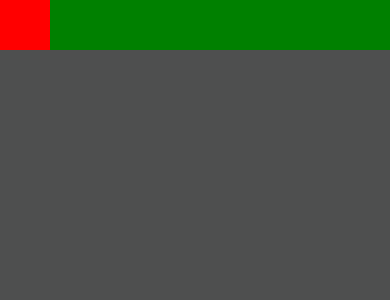
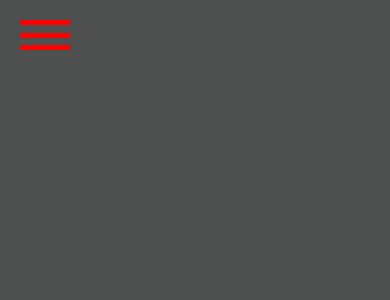
Before and after one commit to RudnickiPawel/p_rudnicki_portfolio, a React (Create React App) app: page / in a window 390 px wide. Shown: the top 300 px of the page. Built offline with nearby package versions, Linux system fonts and the light colour scheme.

Commit message:
hamburger animation done

```diff
--- a/src/components/Header/Hamburger/Hamburger.js
+++ b/src/components/Header/Hamburger/Hamburger.js
@@ -2,7 +2,8 @@ import '../../../styles/main.sass';
 
 const Hamburger = (props) => {
   return (
-    <div className='Hamburger' onClick={props.clicked}>
+    <div className= {props.isMenuOn ? 'Hamburger Hamburger-x' : 'Hamburger'} onClick={props.clicked}>
+      {/* basically if menu is on then hamburger is in X shape*/}
       <div className='Hamburger__line1'></div>
       <div className='Hamburger__line2'></div>
       <div className='Hamburger__line3'></div>
--- a/src/components/Header/Hamburger/_Hamburger.sass
+++ b/src/components/Header/Hamburger/_Hamburger.sass
@@ -1,9 +1,28 @@
 .Hamburger
-  height: 50px
+  padding: 20px
+  height: 30px
   width: 50px
-  background-color: red
-  &__line1
-  &__line2
-  &__line3
+  position: absolute
+  display: flex
+  flex-direction: column
+  justify-content: space-between
+  &-x
+    .Hamburger__line1
+      position: relative
+      top: 12px
+      transform: rotate(45deg)
+    .Hamburger__line2
+      opacity: 0
+    .Hamburger__line3
+      transform: rotate(-45deg)
+      position: relative
+      bottom: 13px
+
+  // &__line1
+  // &__line2
+  // &__line3
   &__line1, &__line2, &__line3
+    height: 5px
     pointer-events: none
+    background-color: red
+    transition: transform .3s ease-in-out, opacity .3s ease-in-out
--- a/src/components/Header/Header.js
+++ b/src/components/Header/Header.js
@@ -10,7 +10,7 @@ const Header = (props) => {
   };
   return (
     <div className='Header'>
-      <Hamburger clicked={toggleMenuHandler}/>
+      <Hamburger clicked={toggleMenuHandler} isMenuOn={toggleMenu}/>
       {toggleMenu ? <Menu /> : null}
     </div>
   );
--- a/src/components/Header/Menu/_Menu.sass
+++ b/src/components/Header/Menu/_Menu.sass
@@ -1,3 +1,4 @@
 .Menu
   & div
     padding: 10px 0
+    width: 100%
--- a/src/components/Header/_Header.sass
+++ b/src/components/Header/_Header.sass
@@ -1,5 +1,7 @@
 .Header
   background-color: green
+  position: fixed
+  width: 100%
   // @media screen and ( max-width: 480px )
     // padding: 15px 0
   // @media ( min-width: 481px )
--- a/src/styles/_App.sass
+++ b/src/styles/_App.sass
@@ -3,3 +3,4 @@
   width: 100%
   max-width: 1920px
   margin: 0 auto
+  height: 5000px
```
